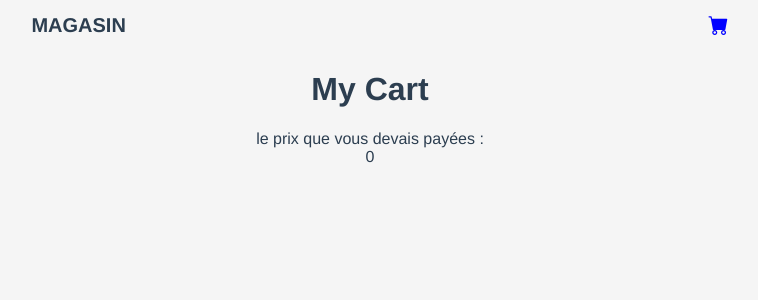
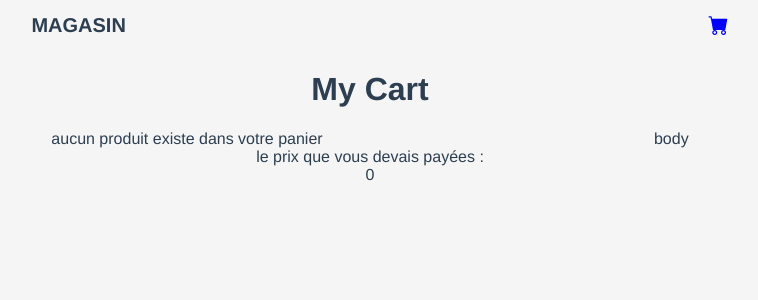
Before and after one commit to lahlaliwassim2/Magasin-des-fruits, a Vue app: page /cart in a window 1280 px wide. Shown: the top 300 px of the page, without its empty margins (270-1028 px from the left). Built offline with nearby package versions, Linux system fonts and the light colour scheme.

Commit message:
ajouter la division avec la condition pour qu il s affiche lorsque le panier est vide

```diff
--- a/src/views/ShoppingCart.vue
+++ b/src/views/ShoppingCart.vue
@@ -10,6 +10,9 @@
     :key="product.id"
     :product="product"
     />
+    <div class="no_t" :v-if=" existOrNo == true">
+      aucun produit existe dans votre panier
+    </div>body
 </div>
 
     <CartPayment
@@ -32,11 +35,22 @@ export default {
       return this.$store.getters.cartItems;
     },
   },
+  methods: {
+    existOrNo() {
+      if(this.product.lenght <= 0) {
+        return true
+      } return false
+    }
+  }
 };
 </script>
 <style>
 .cartItem {
   display: flex;
-    gap: 51px;
+  flex-wrap: wrap;
+  justify-content: space-evenly;
+  gap: 10px;
 }
+
+
 </style>
```
